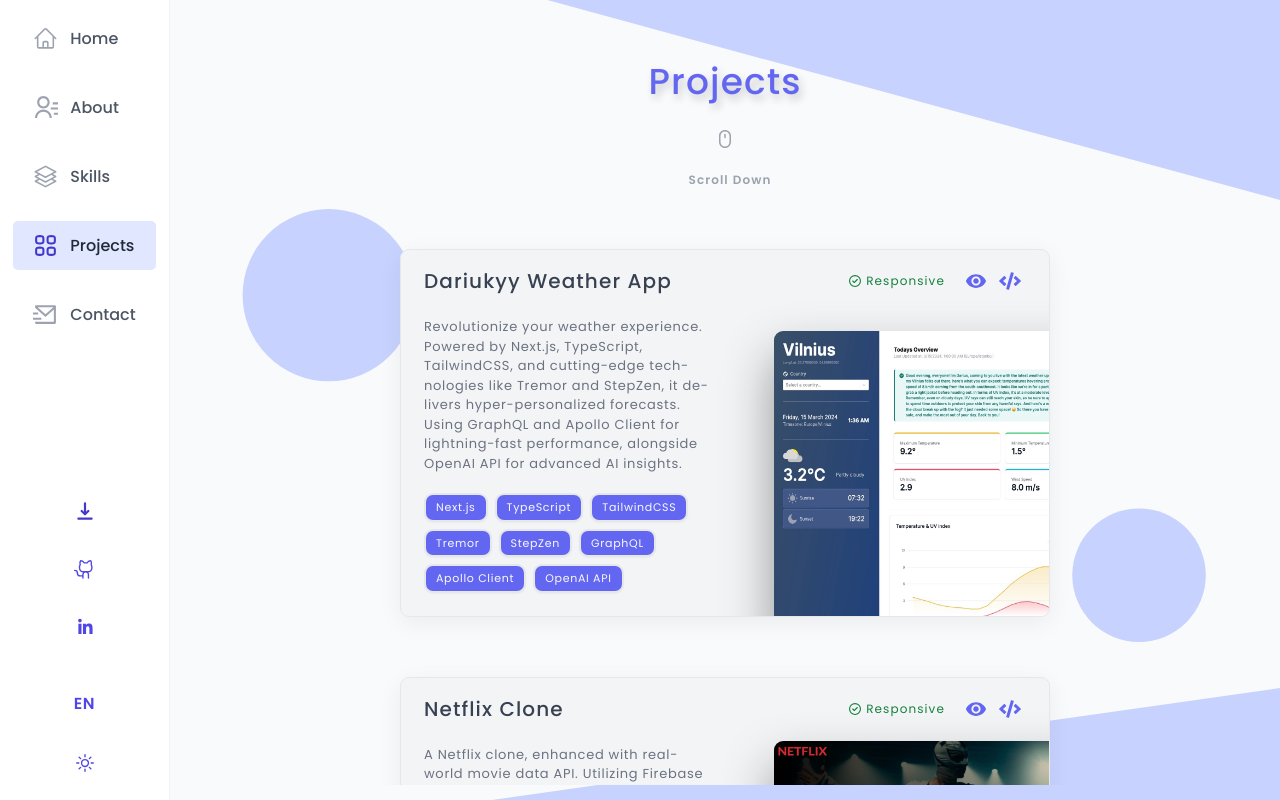
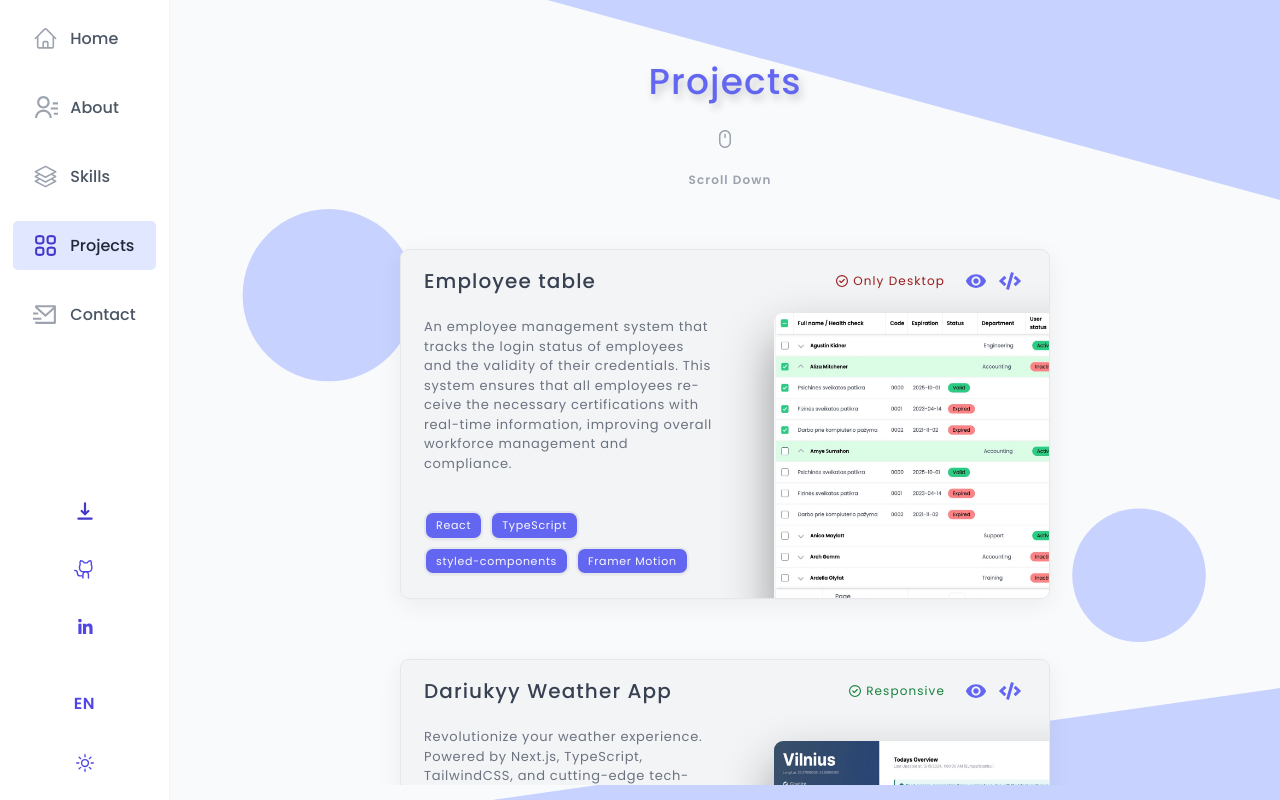
Before and after one commit to dariukyy/dariukyy-portfolio, a React (Vite) app: page /projects in a window 1280 px wide. Built offline with nearby package versions, Linux system fonts and the light colour scheme; no server answers.

Commit message:
added new project

```diff
--- a/src/data/projects.ts
+++ b/src/data/projects.ts
@@ -9,6 +9,8 @@ import TheWildOasisImg from "/images/the-wild-oasis-app.jpeg";
 import FastReactPizzaImg from "/images/fast-react-pizza-app.jpeg";
 import WorldWiseImg from "/images/world-wise-app.jpeg";
 import WeatherImg from "/images/weather-app.jpeg";
+import reactTableProjectImage from '/images/react-table.jpeg'
+
 
 type ResponsiveProps = { isResponsive: boolean; responsiveText: string };
 
@@ -27,6 +29,23 @@ export type Project = {
 type PronectsDataProps = Project[];
 
 export const projectsData: PronectsDataProps = [
+  {
+    id: 8,
+    title: "Employee table",
+    alt: "Employee table Website ScreenShoot",
+    description:
+    "An employee management system that tracks employee login status and the validity of their certifications. This system ensures that all employees are up-to-date with their required credentials and provides real-time updates on their activity, enhancing overall workforce management and compliance.",
+    tags: [
+      "React",
+      "TypeScript",
+      "styled-components",
+      "Framer Motion",
+    ],
+    image: reactTableProjectImage,
+    livePreview: "https://dariukyy-homework.vercel.app",
+    codePreview: "https://github.com/dariukyy/home-assignment",
+    responsive: { isResponsive: false, responsiveText: "Only Desktop" },
+  },
   {
     id: 1,
     title: "Dariukyy Weather App",
--- a/src/i18next.ts
+++ b/src/i18next.ts
@@ -40,6 +40,12 @@ i18n.use(initReactI18next).init({
         "contact-message-input-placeholder": "Message",
         "contact-send-button": "Send Message",
         projects: {
+          8: {
+            title: "Employee table",
+            description:
+            "An employee management system that tracks the login status of employees and the validity of their credentials. This system ensures that all employees receive the necessary certifications with real-time information, improving overall workforce management and compliance.",
+            responsiveText: "Only Desktop",
+          },
           1: {
             title: "Dariukyy Weather App",
             description:
@@ -123,6 +129,12 @@ i18n.use(initReactI18next).init({
         "contact-message-input-placeholder": "Žinutė",
         "contact-send-button": "Siųsti žinutę",
         projects: {
+          8: {
+            title: "Darbuotojų lentelė",
+            description:
+              "Darbuotojų valdymo sistemą, kuri seka darbuotojų prisijungimo būseną ir jų pažymų galiojimą. Ši sistema užtikrina, kad visi darbuotojai gautų reikiamas pažymas realiuoju laiku pateikta informacija, pagerindama bendrą darbo jėgos valdymą ir atitikimą.",
+            responsiveText: "Tik kompiuteriams",
+          },
           1: {
             title: "Dariukyy Orų Svetainė",
             description:
```
Also changed, not shown: public/images/react-table.jpeg (added).
